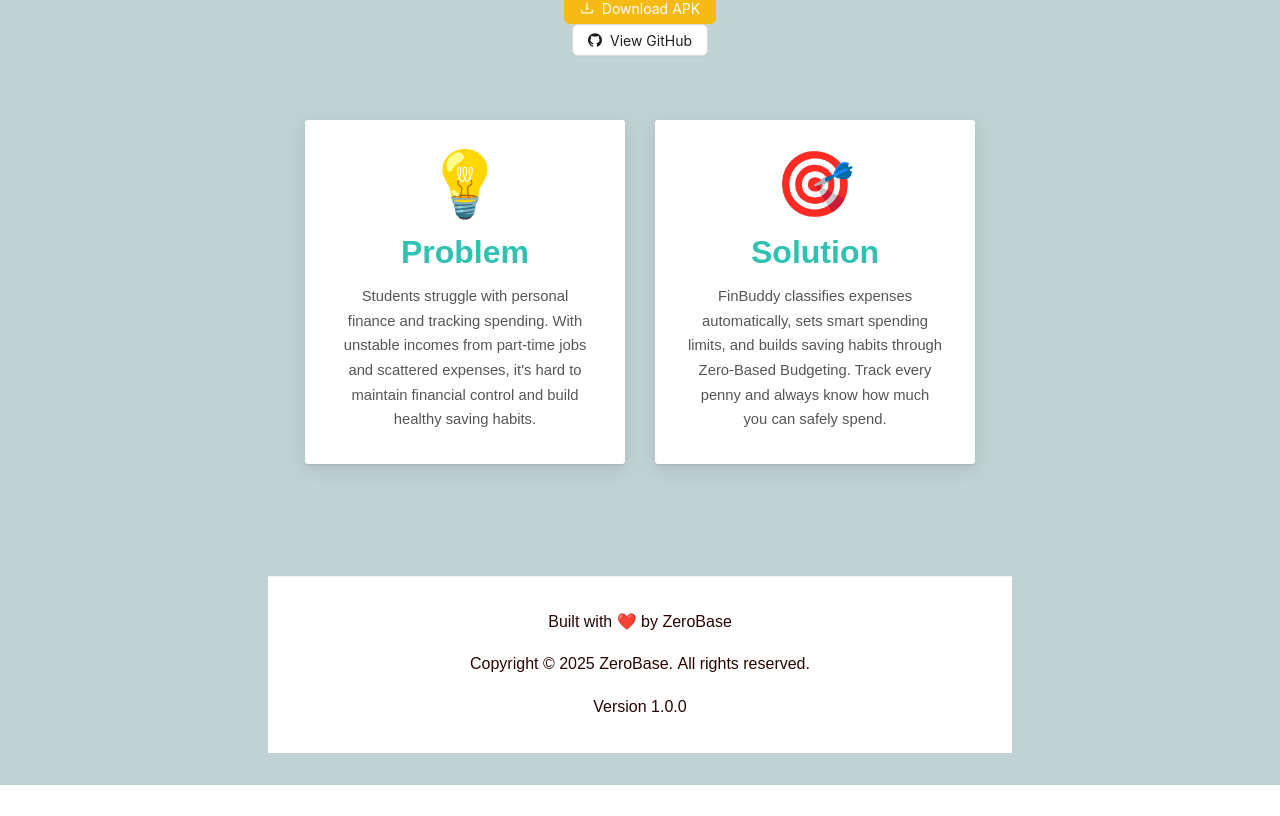
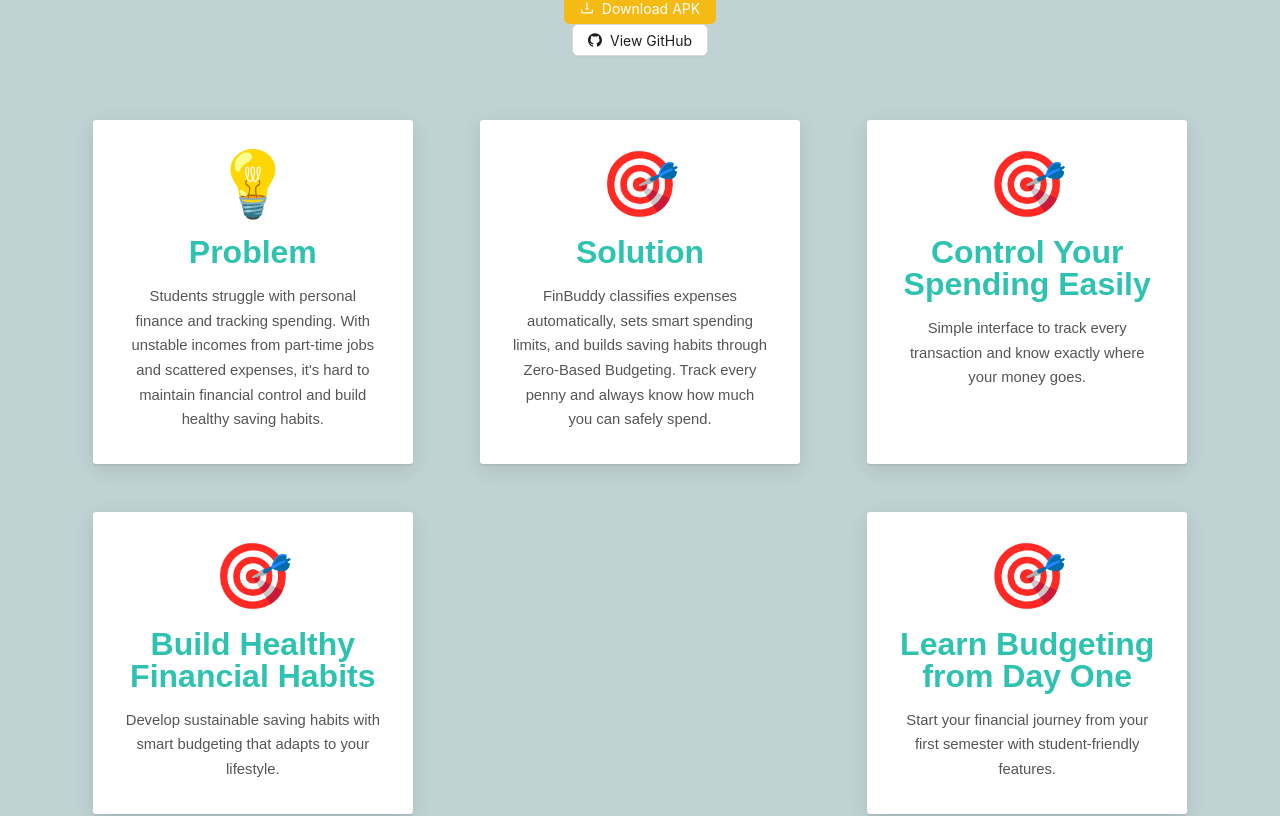
Before and after one commit to The-Poca-s-Four/PocaKeeper, a React (Vite) app: page / in a window 1280 px wide. Shown: the part 464-1280 px from the top of the page. Before the commit the page ends 1249 px from the top, so only its background shows below. Built offline with nearby package versions, Linux system fonts and the light colour scheme.

Commit message:
Update cardInfo.js

```diff
--- a/src/docs/cardInfo.js
+++ b/src/docs/cardInfo.js
@@ -10,6 +10,24 @@ const cardInfo = [
         icon: "🎯",
         title: "Solution",
         content: "FinBuddy classifies expenses automatically, sets smart spending limits, and builds saving habits through Zero-Based Budgeting. Track every penny and always know how much you can safely spend."
+    },
+    {
+        id: 3,
+        icon: "🎯",
+        title: "Control Your Spending Easily",
+        content: "Simple interface to track every transaction and know exactly where your money goes."
+    },
+    {
+        id: 4,
+        icon: "🎯",
+        title: "Build Healthy Financial Habits",
+        content: "Develop sustainable saving habits with smart budgeting that adapts to your lifestyle."
+    },
+    {
+        id: 5,
+        icon: "🎯",
+        title: "Learn Budgeting from Day One",
+        content: "Start your financial journey from your first semester with student-friendly features."
     }
 ];
 export default cardInfo;
```
